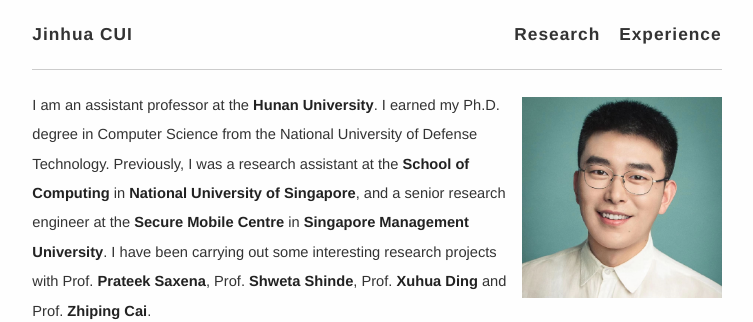
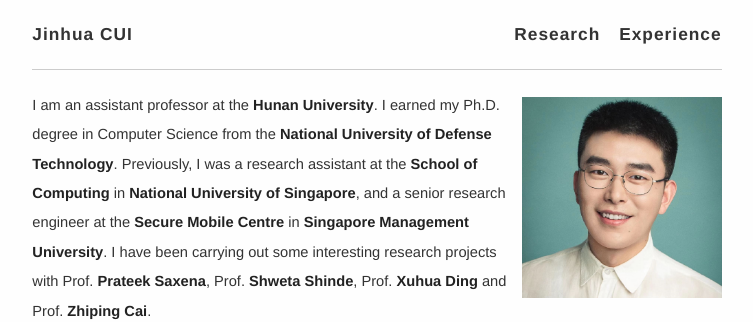
Before and after one commit to cimcs/cimcs.github.io, a Jekyll site: the page built from index.md, in a window 1280 px wide. Shown: the top 322 px of the page, without its empty margins (263-1016 px from the left). Built offline with Jekyll 4.4.1, drawn with Linux system fonts in a browser that asks for light colours; comment, search, counter and statistics services are not loaded.

```diff
--- a/index.md
+++ b/index.md
@@ -7,7 +7,7 @@ permalink: /
 {% include image.html url="images/profile_1.jpg" width="200px" align="right" %}
 
 
-I am an assistant professor at the **[Hunan University]**. I earned my Ph.D. degree in Computer Science from the National University of Defense Technology. Previously, I was a research assistant at the **[School of Computing]** in **[National University of Singapore]**, and a senior research engineer at the **[Secure Mobile Centre]** in **[Singapore Management University]**. I have been carrying out some interesting research projects with Prof. **[Prateek Saxena]**, Prof. **[Shweta Shinde]**, Prof. **[Xuhua Ding]** and Prof. **[Zhiping Cai]**.
+I am an assistant professor at the **[Hunan University]**. I earned my Ph.D. degree in Computer Science from the **[National University of Defense Technology]**. Previously, I was a research assistant at the **[School of Computing]** in **[National University of Singapore]**, and a senior research engineer at the **[Secure Mobile Centre]** in **[Singapore Management University]**. I have been carrying out some interesting research projects with Prof. **[Prateek Saxena]**, Prof. **[Shweta Shinde]**, Prof. **[Xuhua Ding]** and Prof. **[Zhiping Cai]**.
 
 <!--I obtained my Master degree at the **[Xidian University]**.-->
 
```
